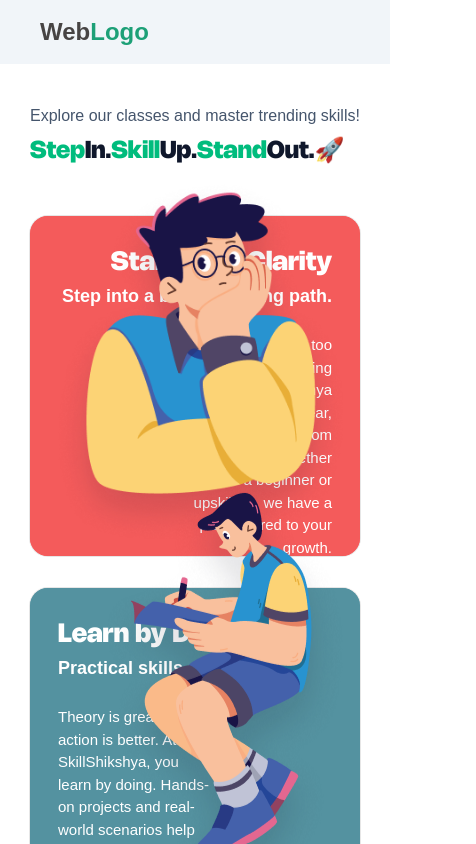
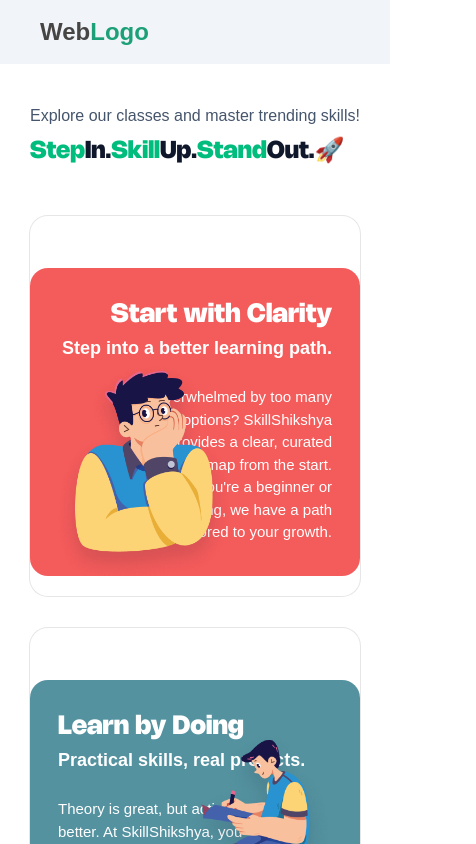
Before and after one commit to Dipushresth/frontend-trainee-test, a Next.js app: page /web in a window 390 px wide. Shown: the top 844 px of the page, 476 px wide, since content can reach past the window. Built offline with nearby package versions, Linux system fonts and the light colour scheme.

Commit message:
responsive fixes

```diff
--- a/components/organisms/CardLayout.tsx
+++ b/components/organisms/CardLayout.tsx
@@ -26,8 +26,6 @@
   onHover,
   onLeave,
 }: CardLayoutInterface) {
-  const MotionCard = motion.create(Card)
-  console.log("card position", card.position)
   return (
     <motion.div
       onMouseEnter={onHover}
@@ -46,11 +44,11 @@
     >
       <Card
         className={cn(
-          "relative min-h-85 items-center justify-center overflow-visible rounded-2xl border-0 px-9 text-white shadow-none! outline-0 hover:shadow-none! hover:outline-0 lg:rounded-[32px]"
+          "relative min-h-95 items-center justify-center overflow-visible rounded-2xl border-0 text-white shadow-none! outline-0 hover:shadow-none! hover:outline-0 lg:min-h-85 lg:rounded-[32px] lg:px-9"
         )}
       >
         <div
-          className="absolute inset-0 overflow-hidden rounded-2xl duration-500 lg:rounded-[32px]"
+          className="inset-0 overflow-hidden rounded-2xl duration-500 lg:absolute lg:rounded-[32px]"
           style={{ backgroundColor: card?.color }}
         >
           <AnimatePresence>
@@ -78,7 +76,7 @@
             ease: [0.4, 0, 0.2, 1],
           }}
           className={cn(
-            "pointer-events-none absolute top-0 left-0 z-30 h-full rounded-2xl px-3 py-8 lg:rounded-[32px] lg:px-8 lg:py-12",
+            "pointer-events-none top-0 left-0 z-30 h-full rounded-2xl px-3 py-8 lg:absolute lg:rounded-[32px] lg:px-8 lg:py-12",
             card.position === "left" ? "left-0" : "right-[-15]"
           )}
           style={{ backgroundColor: card.color }}
@@ -94,7 +92,7 @@
             </CardHeader>
             <CardContent
               className={cn(
-                "text-base-white max-w-[60%] text-[15px] leading-normal xl:text-lg",
+                "text-base-white max-w-[80%] text-[15px] leading-normal lg:max-w-[60%] xl:text-lg",
                 card?.position === "right" ? "" : "ml-auto"
               )}
             >
@@ -105,16 +103,18 @@
             <CardFooter
               className={cn(
                 "absolute bottom-0 z-10 border-0 bg-transparent lg:top-30",
-                card.position === "left" ? "lg:left-[-80]" : "right-0",
+                card.position === "left"
+                  ? "lg:left-[-80]"
+                  : "right-[-25%] lg:right-0",
                 card.id === 3 && "top-auto bottom-[-50]",
-                card.id === 4 && "right-0"
+                card.id === 4 && "right-[-35%] lg:right-0"
               )}
             >
               <FolatingContent>
                 <Image
                   src={card.image}
                   alt=""
-                  className="w-ful pointer-events-none object-contain md:w-2xs"
+                  className="pointer-events-none w-[60%] object-contain md:w-2xs"
                 />
               </FolatingContent>
             </CardFooter>
--- a/shared/components/courses/Courses.tsx
+++ b/shared/components/courses/Courses.tsx
@@ -98,8 +98,8 @@
                       "font-nohemi relative left-3 leading-none font-semibold",
                       "text-[7rem] xl:text-[9.5rem]",
                       isActive
-                        ? "bottom-[90] left-0 xl:top-11"
-                        : "bottom-[-50] xl:top-1/5"
+                        ? "bottom-[90] left-[-1] xl:top-8"
+                        : "bottom-[-50] xl:top-1/7"
                     )}
                   >
                     {item.count}
@@ -108,13 +108,13 @@
                     className={cn(
                       "absolute flex flex-col",
                       isActive
-                        ? "top-[-90] left-1/3 w-75 xl:top-1/4"
+                        ? "top-[-90] left-1/3 w-75 xl:top-1/3"
                         : "top-[10%] left-2/3 xl:top-1/5 xl:left-1/2"
                     )}
                     initial={false}
                     animate={{
                       rotate: isActive ? 0 : -90,
-                      paddingLeft: isActive ? "90px" : "90px",
+                      paddingLeft: isActive ? "100px" : "90px",
                     }}
                     transition={{
                       type: "spring",
--- a/shared/components/journey/Journey.tsx
+++ b/shared/components/journey/Journey.tsx
@@ -81,7 +81,10 @@
         {cards.map((card, i) => (
           <div
             key={i}
-            className={cn("relative h-85", i % 2 === 0 ? "text-right" : "")}
+            className={cn(
+              "relative h-auto lg:h-85",
+              i % 2 === 0 ? "text-right" : ""
+            )}
           >
             <CardLayout
               card={card}
```
